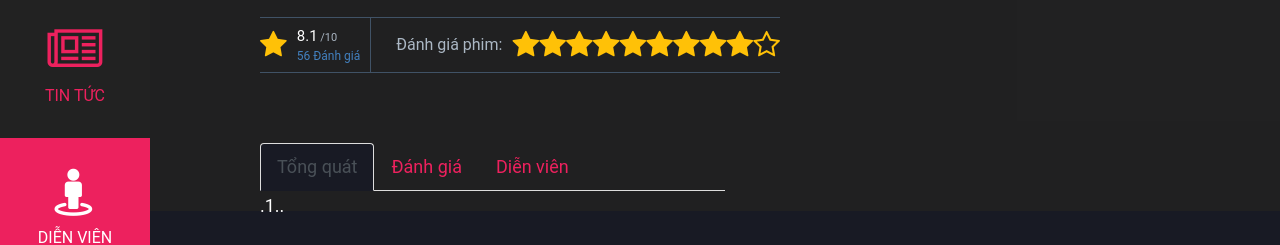
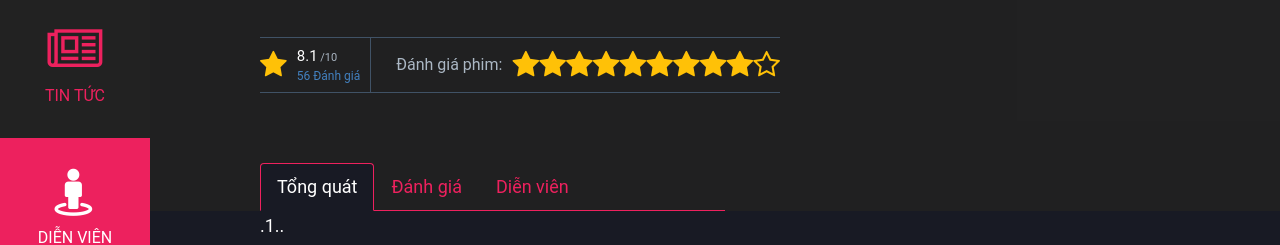
Before and after one commit to hoangbaovu/project-website-movie-template, a website: page app/movie-detail.html in a window 1280 px wide. Shown: the part 388-633 px from the top of the page. Drawn offline with Linux system fonts and the light colour scheme.

Commit message:
Fixed UI

```diff
--- a/app/scss/pages/_movie-detail.scss
+++ b/app/scss/pages/_movie-detail.scss
@@ -17,6 +17,7 @@
     justify-content: flex-start;
     border-top: 1px solid #405266;
     border-bottom: 1px solid #405266;
+    margin-top: 40px;
     margin-bottom: 70px;
 
     i {
@@ -63,3 +64,23 @@
         }
     }
 }
+
+.movie-nav-tabs {
+
+    margin-top: 70px;
+
+    .nav-tabs {
+        border-bottom-color: $primary;
+    }
+
+    .nav-link.active,
+    .nav-item.show .nav-link {
+      color: $white;
+      background-color: $nav-tabs-link-active-bg;
+      border-color: $primary $primary $nav-tabs-link-active-bg;
+    }
+
+    .nav-tabs .nav-link:focus, .nav-tabs .nav-link:hover {
+        border-color: $primary;
+    }
+}
```
Also changed, not shown: app/css/main.css.
